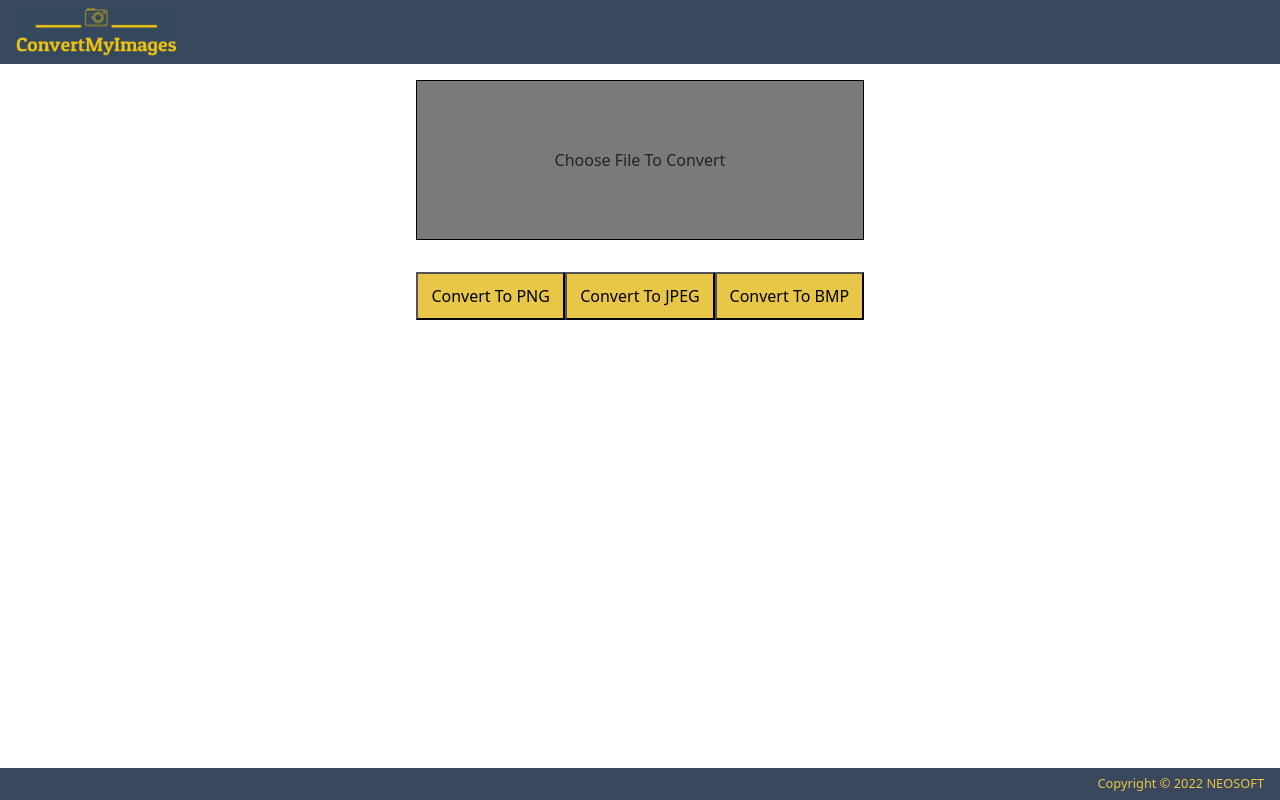
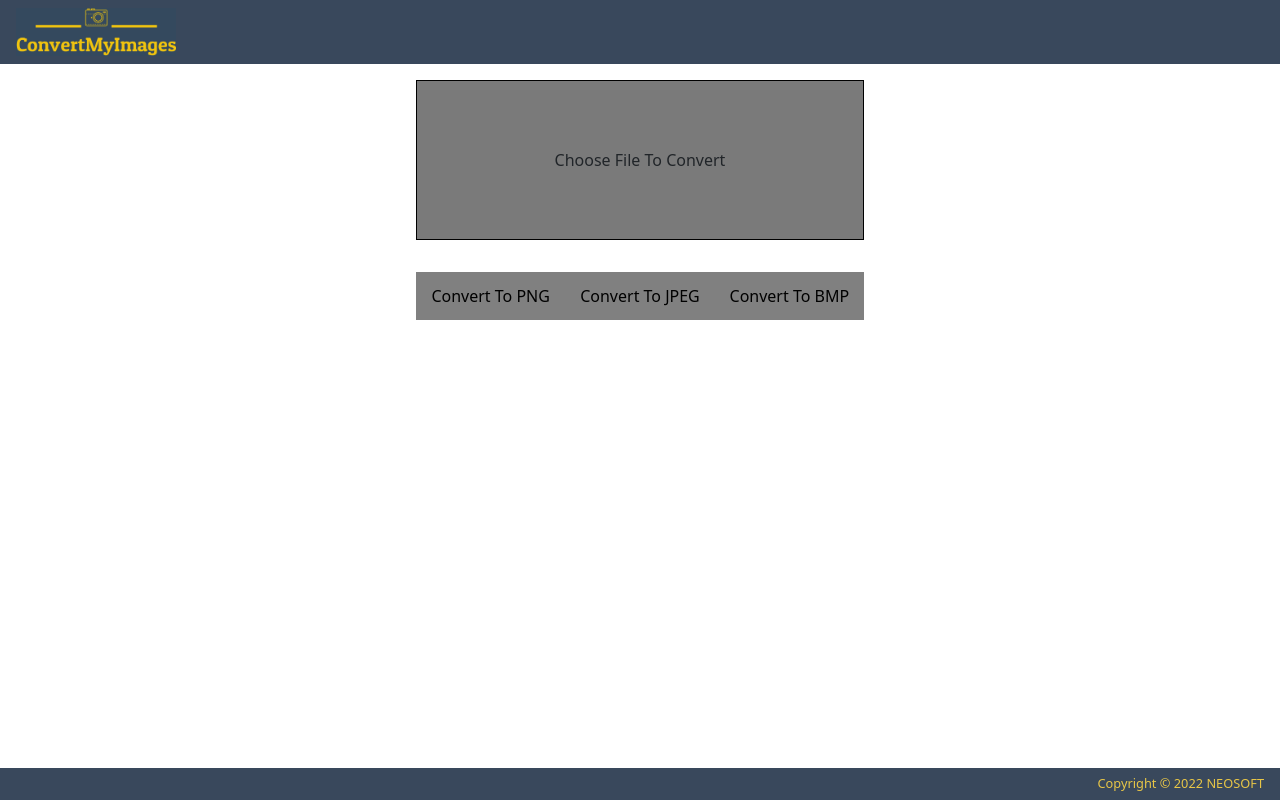
Before and after one commit to sagar1596/convertmyimages, a Next.js app: page / in a window 1280 px wide. Built offline with nearby package versions, Linux system fonts and the light colour scheme.

Commit message:
disabled state

```diff
--- a/pages/index.js
+++ b/pages/index.js
@@ -50,6 +50,10 @@ const Home = () => {
 
     const getFiles = (files) => {
         setFiles(files);
+    }
+
+    const onDeleteClick = (e) => {
+
     }
 
     const _handleConvert = async (format) => {
@@ -122,12 +126,25 @@ const Home = () => {
 
             <div className={styles.fileName_constainer}>
                 <span ref={fileName} className={styles.fileName}></span>
+                <span classList={styles.deleteBtn} onClick={onDeleteClick}></span>
             </div>
 
             <div className={styles.btns_container}>
-                <button className={styles.convert_btn} data-format="image/png" onClick={() => _handleConvert("image/png")} data-hidden={uIFormat === 'image/png' ? 'hidden' : ''}>Convert To PNG</button>
-                <button className={styles.convert_btn} data-format="image/jpeg" onClick={() => _handleConvert("image/jpeg")} data-hidden={(uIFormat === 'image/jpg' || uIFormat === 'image/jpeg') ? 'hidden' : ''}>Convert To JPEG</button>
-                <button className={styles.convert_btn} data-format="image/bmp" onClick={() => _handleConvert("image/bmp")} data-hidden={uIFormat === 'image/bmp' ? 'hidden' : ''}>Convert To BMP</button>
+                <button className={styles.convert_btn}
+                    data-format="image/png"
+                    data-disabled={files.length > 0 ? '' : 'disabled'}
+                    onClick={() => _handleConvert("image/png")}
+                    data-hidden={uIFormat === 'image/png' ? 'hidden' : ''}>Convert To PNG</button>
+                <button className={styles.convert_btn}
+                    data-format="image/jpeg"
+                    data-disabled={files.length > 0 ? '' : 'disabled'}
+                    onClick={() => _handleConvert("image/jpeg")}
+                    data-hidden={(uIFormat === 'image/jpg' || uIFormat === 'image/jpeg') ? 'hidden' : ''}>Convert To JPEG</button>
+                <button className={styles.convert_btn}
+                    data-format="image/bmp"
+                    data-disabled={files.length > 0 ? '' : 'disabled'}
+                    onClick={() => _handleConvert("image/bmp")}
+                    data-hidden={uIFormat === 'image/bmp' ? 'hidden' : ''}>Convert To BMP</button>
             </div>
 
             <div className={styles.downloadFile + ' hidden'} ref= { downloadSection }>
--- a/styles/Convert.module.css
+++ b/styles/Convert.module.css
@@ -70,6 +70,12 @@
     height: 3rem;
 }
 
+.convert_btn[data-disabled="disabled"] {
+    background-color: gray;
+    border: none;
+    pointer-events: none;
+}
+
 .convert_btn[data-hidden="hidden"] {
     display: none;
 }
```
